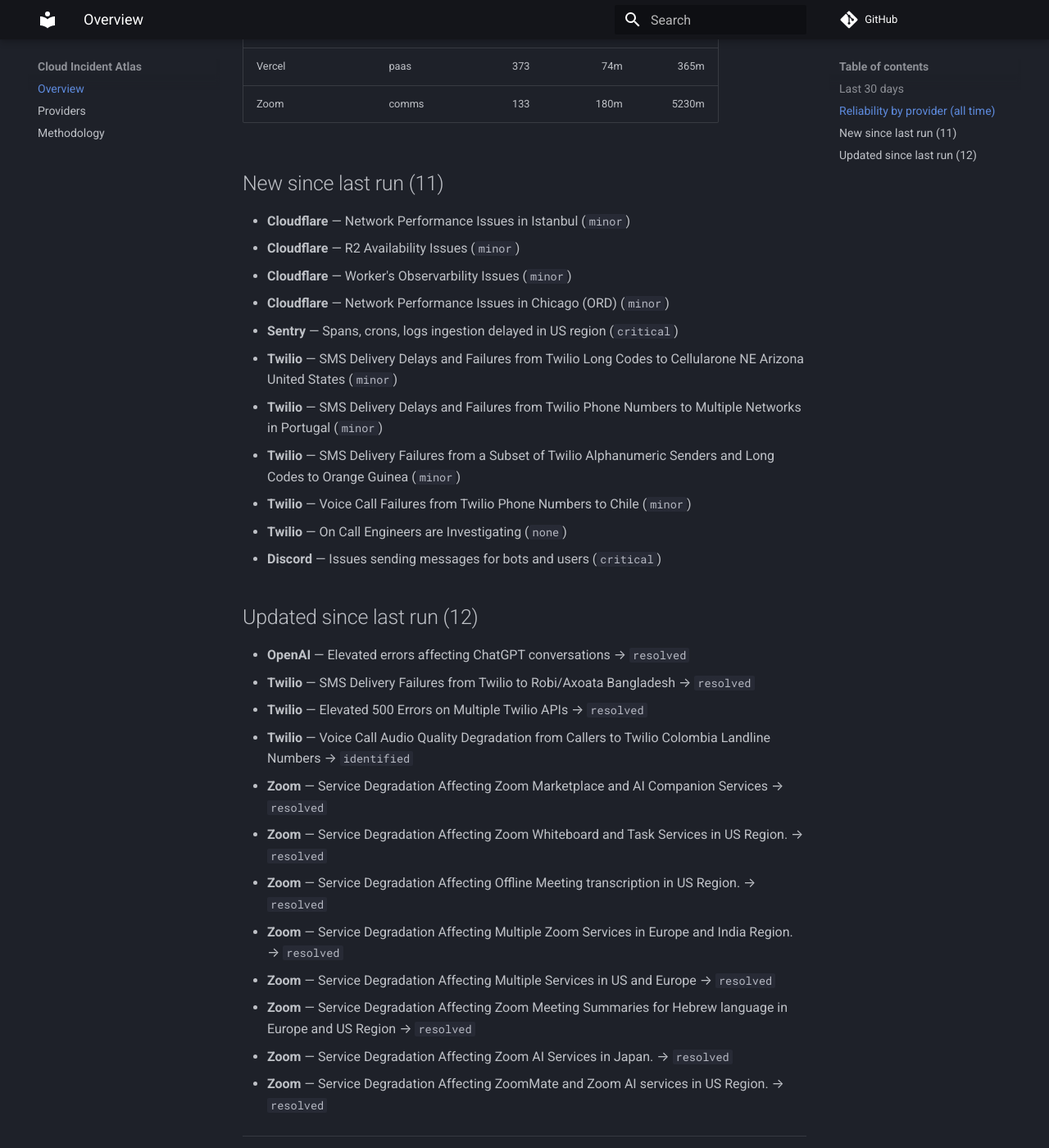
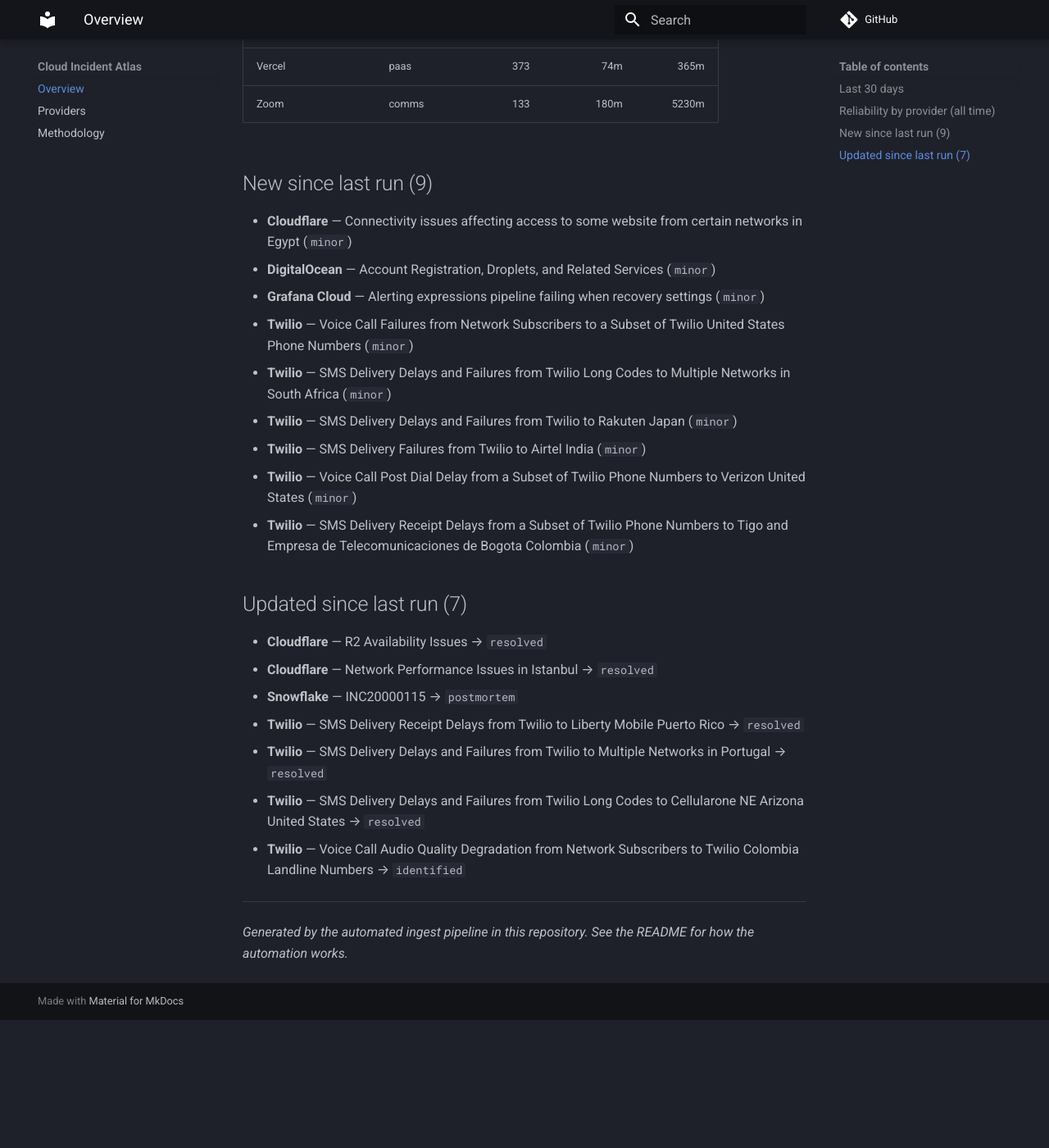
Before and after one commit to ayushgupta07xx/cloud-incident-atlas, an MkDocs documentation site: the page built from docs/index.md, in a window 1280 px wide and 1400 px high, scrolled down 1434 px. Shown: the whole window at 82% size. Built offline with MkDocs 1.6.1 and Material for MkDocs 9.7.7, drawn with Linux system fonts in a browser that asks for light colours; comment, search, counter and statistics services are not loaded; after the commit the page ends 2678 px from its top, so only the background shows below that; some of the changed text lies outside the part shown.

Commit message:
docs: refresh digest and charts
Regenerated from the corpus by the ingest pipeline.

Run: https://github.com/ayushgupta07xx/cloud-incident-atlas/actions/runs/31359782071

Co-authored-by: github-actions[bot] <41898282+github-actions[bot]@users.noreply.github.com>

```diff
--- a/docs/index.md
+++ b/docs/index.md
@@ -32,38 +32,31 @@
 | Sentry | observability | 326 | 83m | 360m |
 | Snowflake | data | 186 | 124m | 598m |
 | Supabase | paas | 378 | 158m | 903m |
-| Twilio | comms | 10705 | 270m | 1060m |
+| Twilio | comms | 10711 | 270m | 1060m |
 | Vercel | paas | 373 | 74m | 365m |
 | Zoom | comms | 133 | 180m | 5230m |
 
-## New since last run (11)
+## New since last run (9)
 
-- **Cloudflare** — Network Performance Issues in Istanbul (`minor`)
-- **Cloudflare** — R2 Availability Issues (`minor`)
-- **Cloudflare** — Worker's Observarbility Issues (`minor`)
-- **Cloudflare** — Network Performance Issues in Chicago (ORD) (`minor`)
-- **Sentry** — Spans, crons, logs ingestion delayed in US region (`critical`)
-- **Twilio** — SMS Delivery Delays and Failures from Twilio Long Codes to Cellularone NE Arizona United States (`minor`)
-- **Twilio** — SMS Delivery Delays and Failures from Twilio Phone Numbers to Multiple Networks in Portugal (`minor`)
-- **Twilio** — SMS Delivery Failures from a Subset of Twilio Alphanumeric Senders and Long Codes to Orange Guinea (`minor`)
-- **Twilio** — Voice Call Failures from Twilio Phone Numbers to Chile (`minor`)
-- **Twilio** — On Call Engineers are Investigating (`none`)
-- **Discord** — Issues sending messages for bots and users (`critical`)
+- **Cloudflare** — Connectivity issues affecting access to some website from certain networks in Egypt (`minor`)
+- **DigitalOcean** — Account Registration, Droplets, and Related Services (`minor`)
+- **Grafana Cloud** — Alerting expressions pipeline failing when recovery settings (`minor`)
+- **Twilio** — Voice Call Failures from Network Subscribers to a Subset of Twilio United States Phone Numbers (`minor`)
+- **Twilio** — SMS Delivery Delays and Failures from Twilio Long Codes to Multiple Networks in South Africa (`minor`)
+- **Twilio** — SMS Delivery Delays and Failures from Twilio to Rakuten Japan (`minor`)
+- **Twilio** — SMS Delivery Failures from Twilio to Airtel India (`minor`)
+- **Twilio** — Voice Call Post Dial Delay from a Subset of Twilio Phone Numbers to Verizon United States (`minor`)
+- **Twilio** — SMS Delivery Receipt Delays from a Subset of Twilio Phone Numbers to Tigo and Empresa de Telecomunicaciones de Bogota Colombia (`minor`)
 
-## Updated since last run (12)
+## Updated since last run (7)
 
-- **OpenAI** — Elevated errors affecting ChatGPT conversations → `resolved`
-- **Twilio** — SMS Delivery Failures from Twilio to Robi/Axoata Bangladesh → `resolved`
-- **Twilio** — Elevated 500 Errors on Multiple Twilio APIs → `resolved`
-- **Twilio** — Voice Call Audio Quality Degradation from Callers to Twilio Colombia Landline Numbers → `identified`
-- **Zoom** — Service Degradation Affecting Zoom Marketplace and AI Companion Services → `resolved`
-- **Zoom** — Service Degradation Affecting Zoom Whiteboard and Task Services in US Region. → `resolved`
-- **Zoom** — Service Degradation Affecting Offline Meeting transcription in US Region. → `resolved`
-- **Zoom** — Service Degradation Affecting Multiple Zoom Services in Europe and India Region. → `resolved`
-- **Zoom** — Service Degradation Affecting Multiple Services in US and Europe → `resolved`
-- **Zoom** — Service Degradation Affecting Zoom Meeting Summaries for Hebrew language in Europe and US Region → `resolved`
-- **Zoom** — Service Degradation Affecting Zoom AI Services in Japan. → `resolved`
-- **Zoom** — Service Degradation Affecting ZoomMate and Zoom AI services in US Region. → `resolved`
+- **Cloudflare** — R2 Availability Issues → `resolved`
+- **Cloudflare** — Network Performance Issues in Istanbul → `resolved`
+- **Snowflake** — INC20000115 → `postmortem`
+- **Twilio** — SMS Delivery Receipt Delays from Twilio to Liberty Mobile Puerto Rico → `resolved`
+- **Twilio** — SMS Delivery Delays and Failures from Twilio to Multiple Networks in Portugal → `resolved`
+- **Twilio** — SMS Delivery Delays and Failures from Twilio Long Codes to Cellularone NE Arizona United States → `resolved`
+- **Twilio** — Voice Call Audio Quality Degradation from Network Subscribers to Twilio Colombia Landline Numbers → `identified`
 
 ---
 
```
Also changed, not shown: other parts of docs/index.md (+6 -6 lines), README.md (+7 -9 lines), docs/providers.md (+8 -8 lines), docs/img/mttr.svg, docs/img/timeline.svg.
